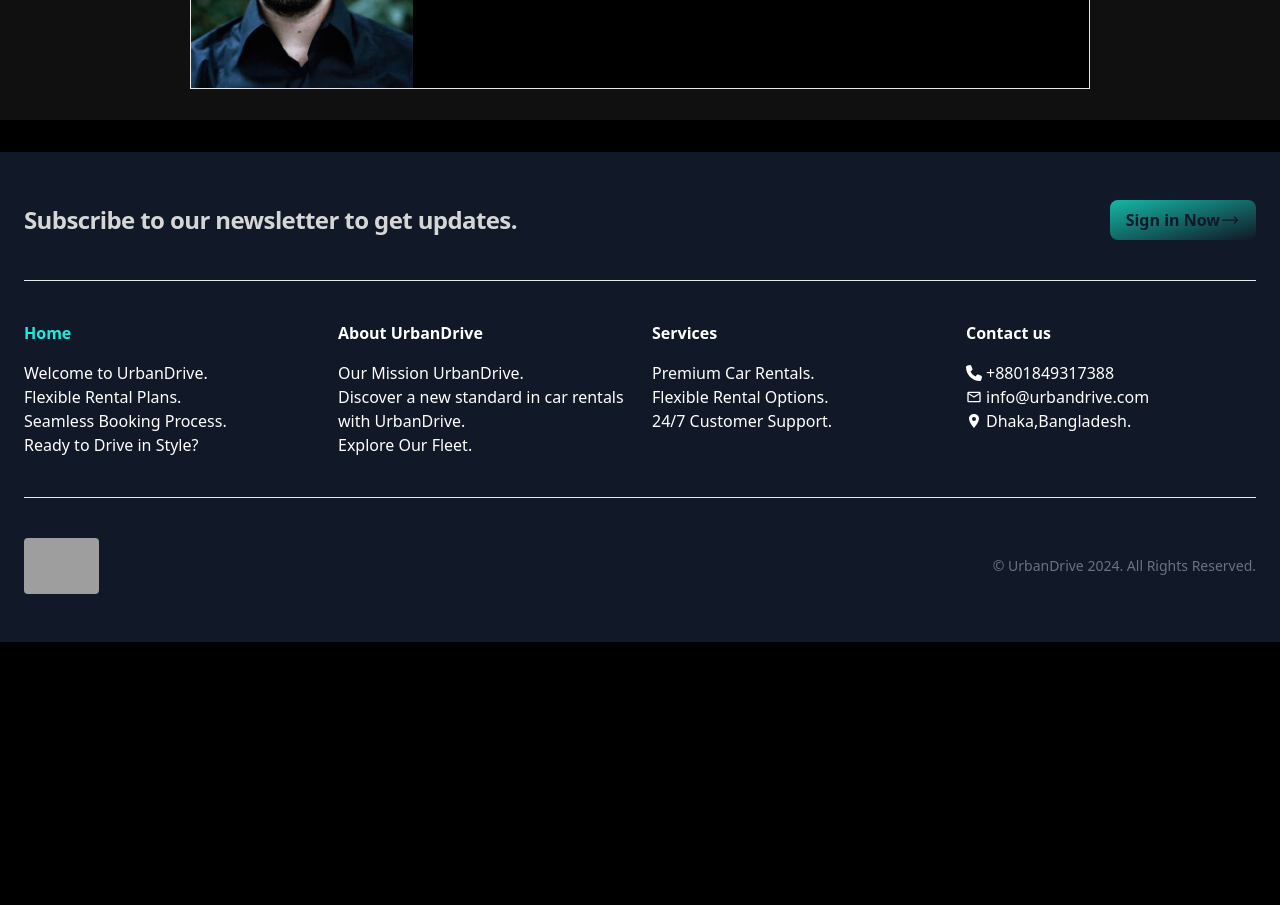
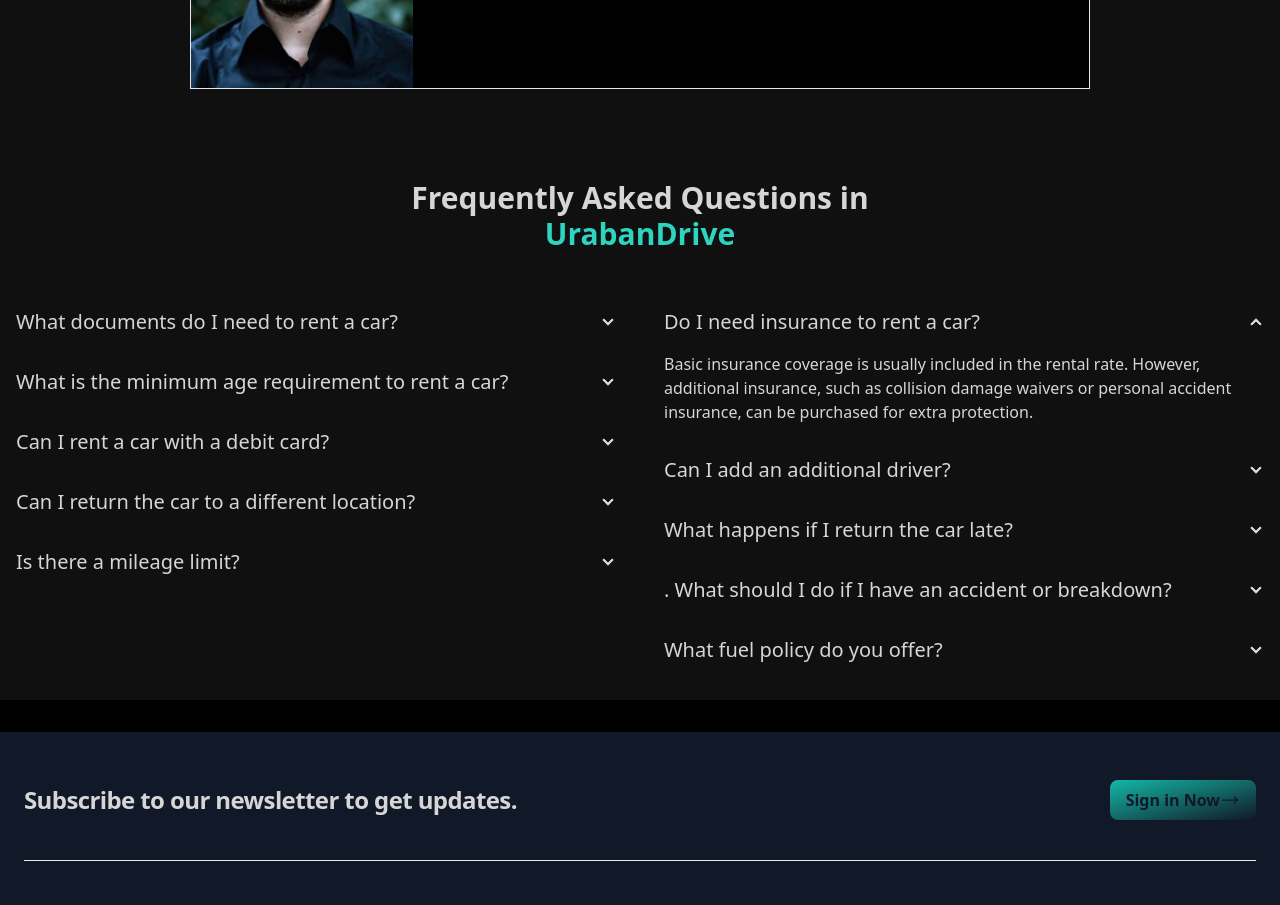
Before and after one commit to nayeem-miah/UrbanDrive-Client, a React (Vite) app: page / in a window 1280 px wide. Shown: the part 3160-4065 px from the top of the page. Before the commit the page ends 3802 px from the top, so only its background shows below. Built offline with nearby package versions, Linux system fonts and the light colour scheme; grey boxes are pictures that could not be loaded; a web font is replaced by a local one.

Commit message:
this section using in home

```diff
--- a/src/Components/FaqSection.tsx
+++ b/src/Components/FaqSection.tsx
@@ -2,7 +2,7 @@
 const FaqSection: React.FC = () => {
     return (
         <div className="bg-[#111010] py-5">
-            <h2 className="font-bold lg:text-3xl md:text-2xl text-xl text-center my-10">Frequently Asked Questions in <br /><span className="text-[#2DD4BF]">UrabanDrive</span></h2>
+            <h2 className="font-bold lg:text-3xl text-2xl  text-center my-10">Frequently Asked Questions in <br /><span className="text-[#2DD4BF]">UrabanDrive</span></h2>
             <div className="lg:flex w-full gap-4 mx-auto ">
                 <div className="w-full">
                     <div className="collapse collapse-arrow ">
--- a/src/Pages/Home/Home.tsx
+++ b/src/Pages/Home/Home.tsx
@@ -4,6 +4,7 @@ import CarRental from "../../Components/CarRental";
 import BrowseByCar from "../../Components/BrowseByCar";
 import BrowseByDestination from "../../Components/BrowseByDestination";
 import Reviews from "../../Components/Reviews";
+import FaqSection from "../../Components/FaqSection";
 
 const Home: React.FC = () => {
   return (
@@ -14,7 +15,7 @@ const Home: React.FC = () => {
       <BrowseByDestination />
       <BrowseByCar></BrowseByCar>
       <Reviews></Reviews>
-
+      <FaqSection />
     </div>
   );
 }
```
